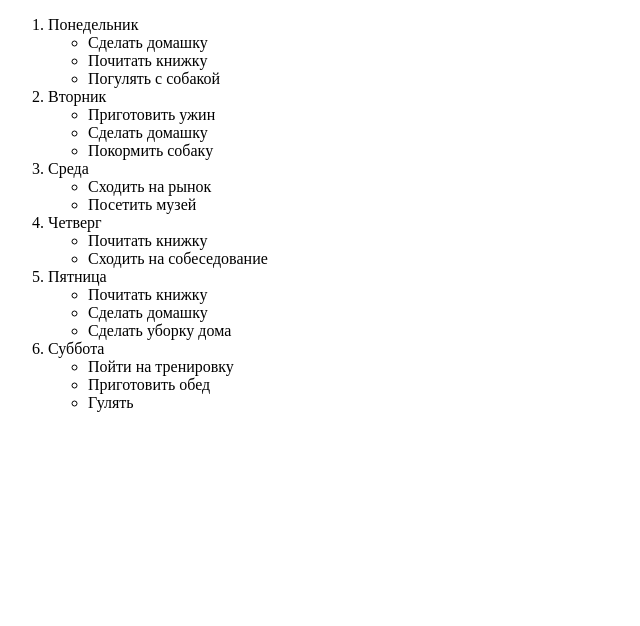
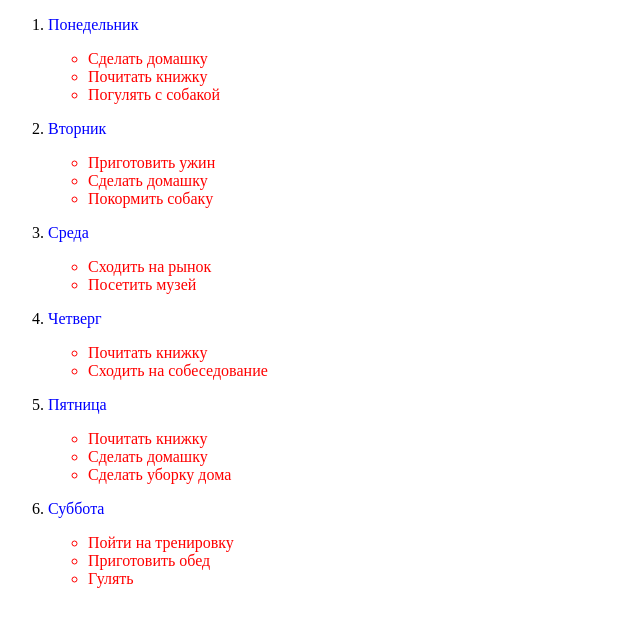
Before and after one commit to 1dl7/shadow, a plain HTML site: page test.html in a window 1280 px wide. Shown: the whole page, without its empty margins (0-640 px from the left). Drawn offline with Linux system fonts and the light colour scheme.

Commit message:
add color to text test

```diff
--- a/test.html
+++ b/test.html
@@ -8,53 +8,53 @@
 <body>
     <ol>
         <li>
-            Понедельник
+            <p style="color:#0000ff">Понедельник</p>
             <ul>
-                <li>Сделать домашку</li>
-                <li>Почитать книжку</li>
-                <li>Погулять с собакой</li>
+                <li style="color:#ff0000">Сделать домашку</li>
+                <li style="color:#ff0000">Почитать книжку</li>
+                <li style="color:#ff0000">Погулять с собакой</li>
             </ul>
         </li>
 
         <li>
-            Вторник
+            <p style="color:#0000ff">Вторник</p>
             <ul>
-                <li>Приготовить ужин</li>
-                <li>Сделать домашку</li>
-                <li>Покормить собаку</li>
+                <li style="color:#ff0000">Приготовить ужин</li>
+                <li style="color:#ff0000">Сделать домашку</li>
+                <li style="color:#ff0000">Покормить собаку</li>
             </ul>
         </li>
 
         <li>
-            Среда
+            <p style="color:#0000ff">Среда</p>
             <ul>
-                <li>Сходить на рынок</li>
-                <li>Посетить музей</li>
+                <li style="color:#ff0000">Сходить на рынок</li>
+                <li style="color:#ff0000">Посетить музей</li>
             </ul>
         </li>
 
         <li>
-            Четверг
+            <p style="color:#0000ff">Четверг</p>
             <ul>
-                <li>Почитать книжку</li>
-                <li>Сходить на собеседование</li>
+                <li style="color:#ff0000">Почитать книжку</li>
+                <li style="color:#ff0000">Сходить на собеседование</li>
             </ul>
         </li>
 
         <li>
-            Пятница
+            <p style="color:#0000ff">Пятница</p>
             <ul>
-                <li>Почитать книжку</li>
-                <li>Сделать домашку</li>
-                <li>Сделать уборку дома</li>
+                <li style="color:#ff0000">Почитать книжку</li>
+                <li style="color:#ff0000">Сделать домашку</li>
+                <li style="color:#ff0000">Сделать уборку дома</li>
             </ul>
         </li>
         <li>
-            Суббота
+            <p style="color:#0000ff">Суббота</p>
             <ul>
-                <li>Пойти на тренировку</li>
-                <li>Приготовить обед</li>
-                <li>Гулять</li>
+                <li style="color:#ff0000">Пойти на тренировку</li>
+                <li style="color:#ff0000">Приготовить обед</li>
+                <li style="color:#ff0000">Гулять</li>
             </ul>
         </li>
     </ol>
```
